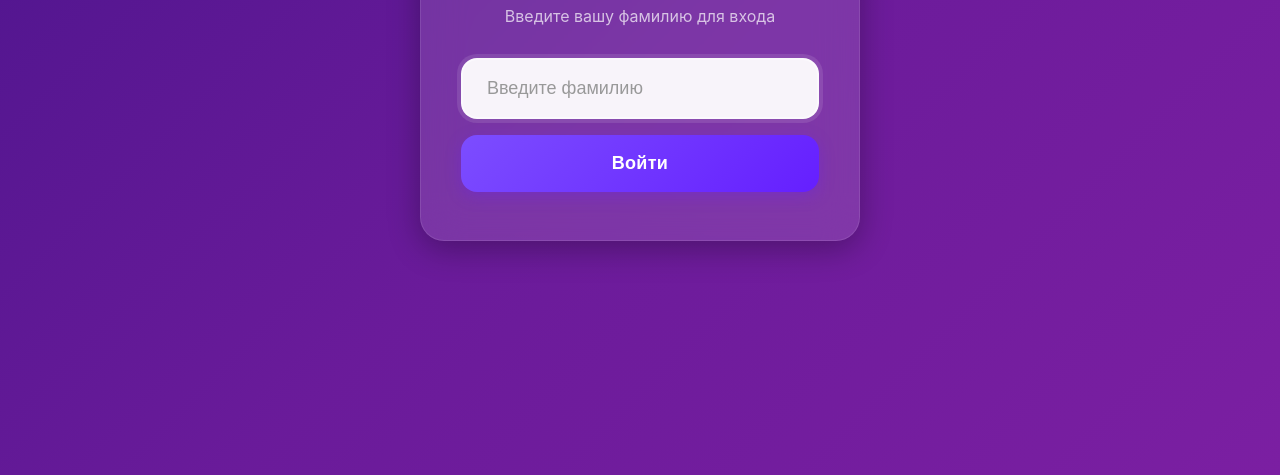
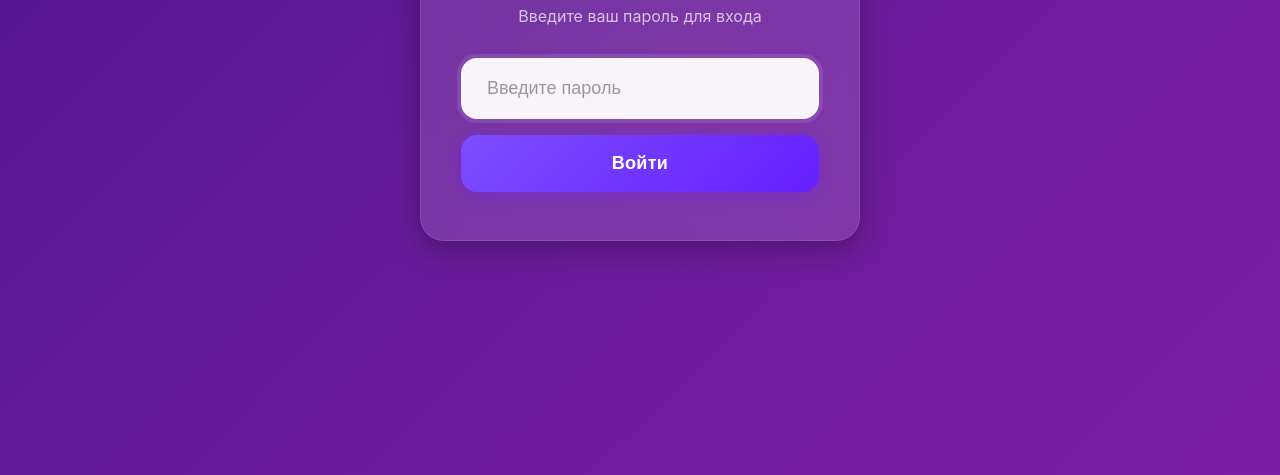
Before and after one commit to delaxlex/kursR, a plain HTML site: page index.html in a window 1280 px wide. Shown: the part 325-800 px from the top of the page. Drawn offline with Linux system fonts and the light colour scheme.

Commit message:
Update index.html

```diff
--- a/index.html
+++ b/index.html
@@ -10,10 +10,10 @@
     <div class="container">
         <div class="card">
             <h1>Добро пожаловать</h1>
-            <p class="subtitle">Введите вашу фамилию для входа</p>
+            <p class="subtitle">Введите ваш пароль для входа</p>
 
             <div class="form-group">
-                <input type="text" id="surnameInput" placeholder="Введите фамилию" autocomplete="off" autocorrect="off" autocapitalize="off" spellcheck="false">
+                <input type="text" id="surnameInput" placeholder="Введите пароль" autocomplete="off" autocorrect="off" autocapitalize="off" spellcheck="false">
                 <button id="loginBtn">Войти</button>
             </div>
 
```
